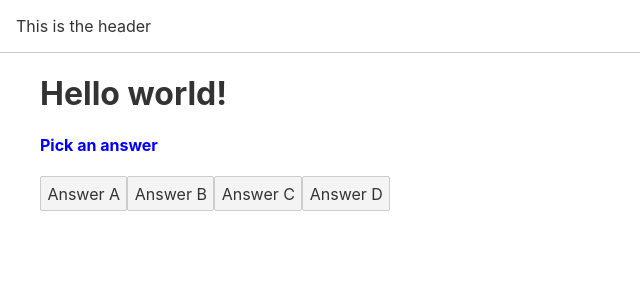
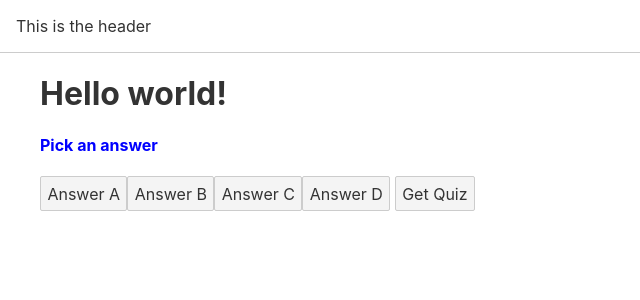
Before and after one commit to frankluongo/lut-svelte-for-beginners, a Svelte app in the folder levelup-quiz/: page / in a window 1280 px wide. Shown: the top 300 px of the page, without its empty margins (0-640 px from the left). Built offline with nearby package versions, Linux system fonts and the light colour scheme; no server answers.

Commit message:
09: Hitting an API

```diff
--- a/levelup-quiz/src/Quiz.svelte
+++ b/levelup-quiz/src/Quiz.svelte
@@ -4,6 +4,7 @@
   let result = "";
   let correctAnswer = "b";
   let answers = ["a", "b", "c", "d"];
+  let quiz = getQuiz();
 
   function handleButtonClick(input) {
     pickAnswer(input);
@@ -11,6 +12,13 @@
 
   function pickAnswer(value) {
     result = value === correctAnswer ? "Correct" : "WRONG!";
+  }
+
+  async function getQuiz() {
+    const res = await fetch(
+      "https://opentdb.com/api.php?amount=10&category=12&type=multiple"
+    );
+    const quiz = await res.json();
   }
 </script>
 
@@ -31,4 +39,5 @@
       Answer {answer.toUpperCase()}
     </button>
   {/each}
+  <button on:click={getQuiz}>Get Quiz</button>
 </Container>
```
Also changed, not shown: 2 other files (tests, documents, lock files or other folders).
